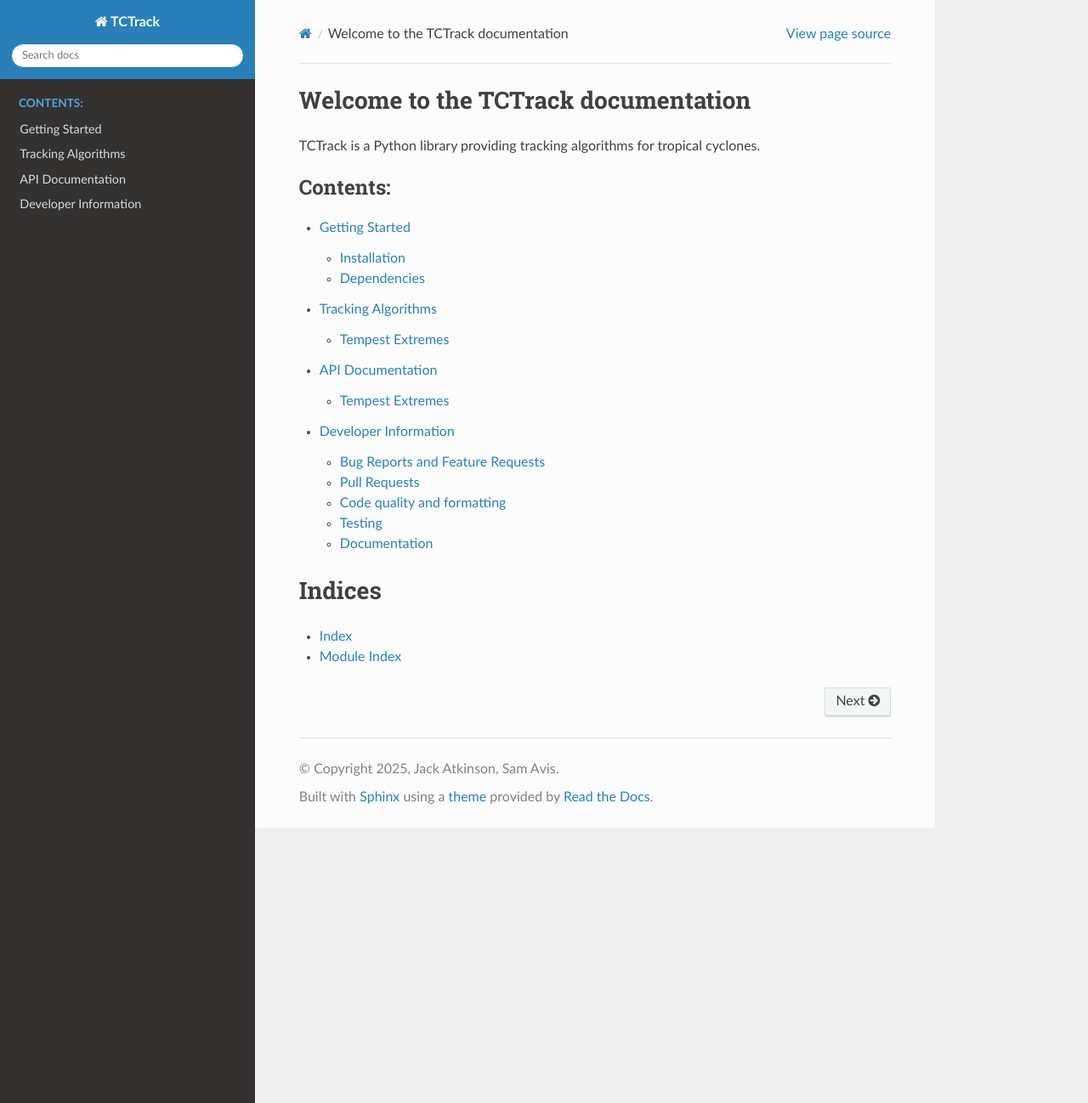
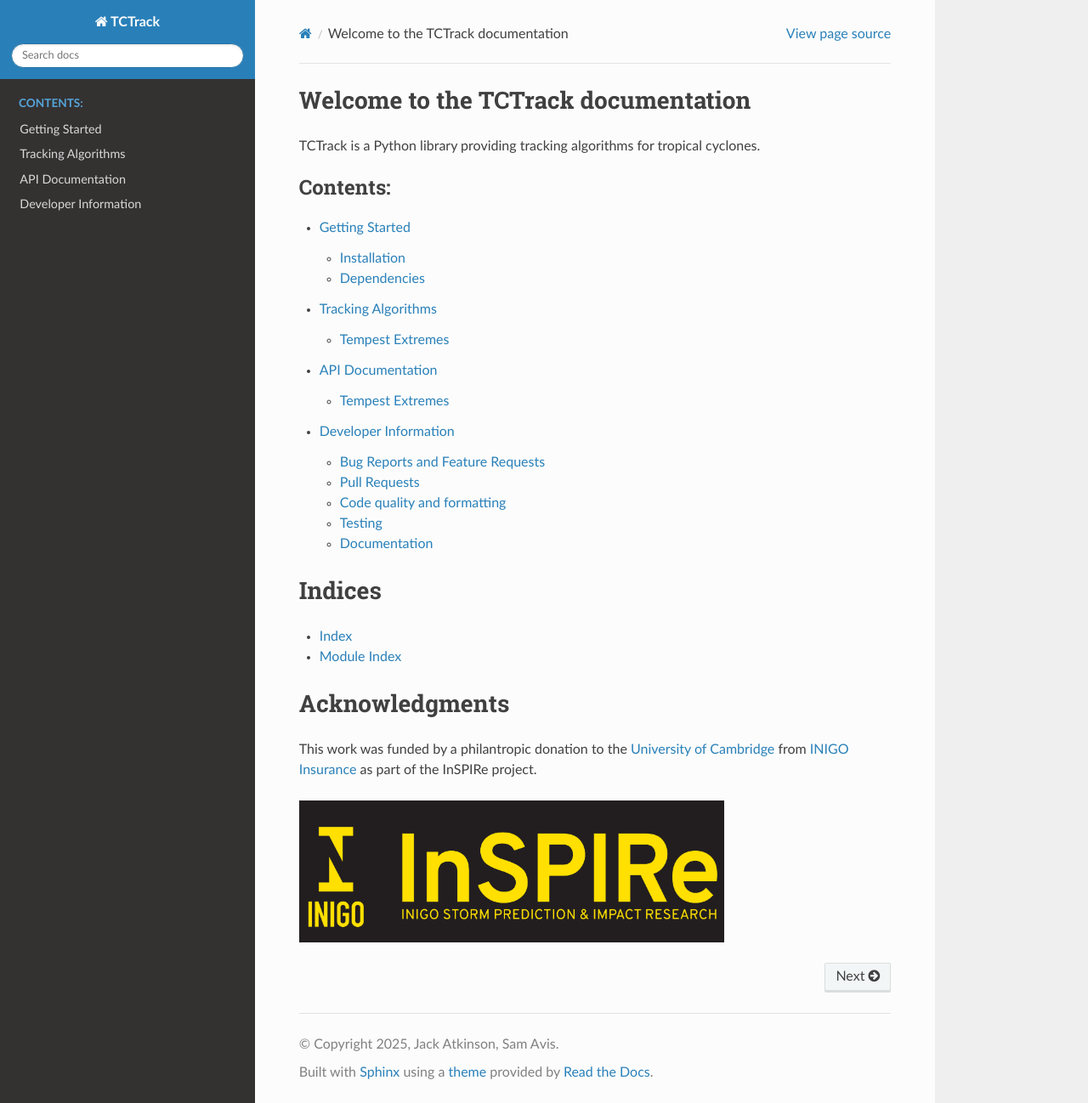
Before and after one commit to Cambridge-ICCS/TCTrack, a Sphinx documentation site: the page built from docs/index.rst, in a window 1280 px wide and 1298 px high. Shown: the whole window at 85% size. Built offline with Sphinx 7.4.7 and the Read the Docs theme 3.1.0, drawn with Linux system fonts in a browser that asks for light colours.

Commit message:
Add inigo acknowledgments to the base of the read the docs main page.

```diff
--- a/docs/index.rst
+++ b/docs/index.rst
@@ -22,3 +22,15 @@ Indices
 
 * :ref:`genindex`
 * :ref:`modindex`
+
+Acknowledgments
+===============
+
+This work was funded by a philantropic donation to the
+`University of Cambridge <https://www.cam.ac.uk/>`_ from
+`INIGO Insurance <https://inigoinsurance.com/>`_ as part of the InSPIRe project.
+
+.. image:: images/inigo_inspire.png
+   :width: 500px
+   :alt: The logo for the INIGO InSPIRe (INIGO Storm Prediction and Impact Research) project
+   :align: left
```
